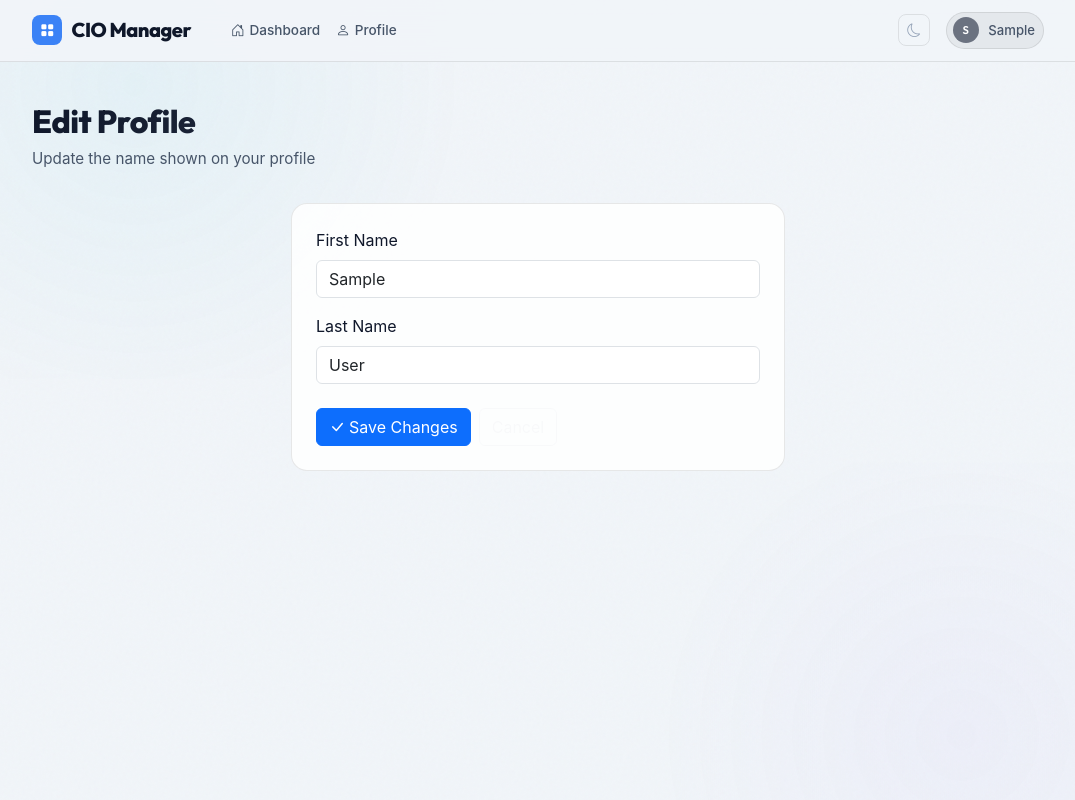
After one commit to jackrhoa/uva-swe-project, a Django app: page /profile/edit/ in a window 1280 px wide. The commit adds this page. Shown: the whole page, without its empty margins (102-1177 px from the left). Run offline with Django 5.2, Linux system fonts and the light colour scheme; the visitor is signed in with stand-in values (Sample User, id 1); some web fonts are replaced.

Commit message:
Allow users to edit profile name from profile page

```diff
--- a/config/urls.py
+++ b/config/urls.py
@@ -15,4 +15,5 @@ urlpatterns = [
     path('change-team/<int:user_id>/', views.change_team, name='change_team'),
     path('add-team/', views.add_team, name='add_team'),
     path('delete-team/<int:team_id>/', views.delete_team, name='delete_team'),
+    path('profile/edit/', views.edit_profile, name='edit_profile'),
 ]
--- /dev/null
+++ b/templates/edit_profile.html
@@ -0,0 +1,38 @@
+{% extends "base.html" %}
+{% block title %}Edit Profile — CIO Manager{% endblock %}
+
+{% block content %}
+<div class="page-header animate-in delay-1">
+    <h1>Edit Profile</h1>
+    <p class="page-subtitle">Update the name shown on your profile</p>
+</div>
+
+<div class="row justify-content-center">
+    <div class="col-md-8 col-lg-6 animate-in delay-2">
+        <div class="glass-card">
+            <form method="post">
+                {% csrf_token %}
+
+                <div class="mb-3">
+                    <label for="{{ form.first_name.id_for_label }}" class="form-label">First Name</label>
+                    {{ form.first_name }}
+                </div>
+
+                <div class="mb-3">
+                    <label for="{{ form.last_name.id_for_label }}" class="form-label">Last Name</label>
+                    {{ form.last_name }}
+                </div>
+
+                <div class="d-flex gap-2 mt-4">
+                    <button type="submit" class="btn btn-primary">
+                        <i class="bi bi-check-lg me-1"></i>Save Changes
+                    </button>
+                    <a href="{% url 'profile' %}" class="btn btn-outline-light">
+                        Cancel
+                    </a>
+                </div>
+            </form>
+        </div>
+    </div>
+</div>
+{% endblock %}
--- a/templates/profile.html
+++ b/templates/profile.html
@@ -19,7 +19,7 @@
                         <i class="bi bi-person-fill"></i>
                     </div>
                 {% endif %}
-                <div>
+                <div class="flex-grow-1">
                     <h2 style="font-size:1.3rem;margin-bottom:0.4rem;color:var(--text-primary);">
                         {{ request.user.first_name }} {{ request.user.last_name }}
                     </h2>
@@ -28,6 +28,10 @@
                         {{ profile.role|title }}
                     </span>
                 </div>
+                <a href="{% url 'edit_profile' %}" class="btn btn-outline-light btn-sm">
+                    <i class="bi bi-pencil-square me-1"></i>Edit Name
+                </a>
+
             </div>
 
             <div class="profile-info-row">
--- /dev/null
+++ b/users/forms.py
@@ -0,0 +1,18 @@
+from django import forms
+from django.contrib.auth.models import User
+
+
+class ProfileNameForm(forms.ModelForm):
+    class Meta:
+        model = User
+        fields = ['first_name', 'last_name']
+        widgets = {
+            'first_name': forms.TextInput(attrs={
+                'class': 'form-control',
+                'placeholder': 'First name'
+            }),
+            'last_name': forms.TextInput(attrs={
+                'class': 'form-control',
+                'placeholder': 'Last name'
+            }),
+        }
--- a/users/views.py
+++ b/users/views.py
@@ -4,6 +4,8 @@ from django.http import JsonResponse
 from django.contrib.auth.decorators import login_required
 from django.contrib.auth.models import User
 from .models import Team, UserProfile
+from .forms import ProfileNameForm
+
 
 @login_required
 def home(request):
@@ -103,3 +105,15 @@ def delete_team(request, team_id):
     team = get_object_or_404(Team, id=team_id)
     team.delete()
     return redirect('manage_teams')
+
+@login_required
+def edit_profile(request):
+    if request.method == 'POST':
+        form = ProfileNameForm(request.POST, instance=request.user)
+        if form.is_valid():
+            form.save()
+            return redirect('profile')
+    else:
+        form = ProfileNameForm(instance=request.user)
+
+    return render(request, 'edit_profile.html', {'form': form})
```
